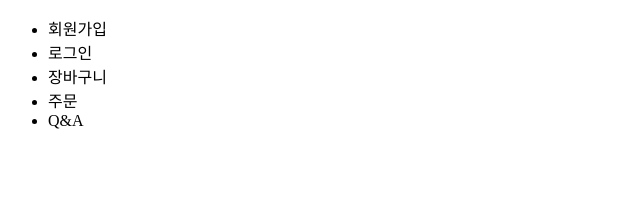
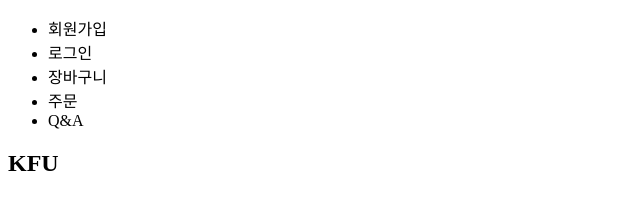
Before and after one commit to minso00/KFU_Project, a plain HTML site: page index.html in a window 1280 px wide. Shown: the full height of the page, 0-640 px from the left. Drawn offline with Linux system fonts and the light colour scheme.

Commit message:
css, js 링크 연결 및 구간 설정

```diff
--- a/index.html
+++ b/index.html
@@ -3,9 +3,11 @@
 <head>
   <meta charset="UTF-8">
   <meta name="viewport" content="width=device-width, initial-scale=1.0">
+  <link rel="stylesheet" href="index.css">
   <title>KFU</title>
 </head>
 <body>
+  <!--nav 구간-->
   <div id="nav_main_div">
     <nav id="nav_main_nav">
       <ul id="nav_main_ul">
@@ -17,5 +19,16 @@
       </ul>
     </nav>
   </div>
+
+  <!--쇼핑몰 이름 구간-->
+  <div id="div_websiteName">
+    <div id="div_websiteName_section">
+      <h2>KFU</h2>
+    </div>
+  </div>
+
+  <!--카테고리 & 검색창 구간-->
+
+  <script src="index.js"></script>
 </body>
 </html>
```
